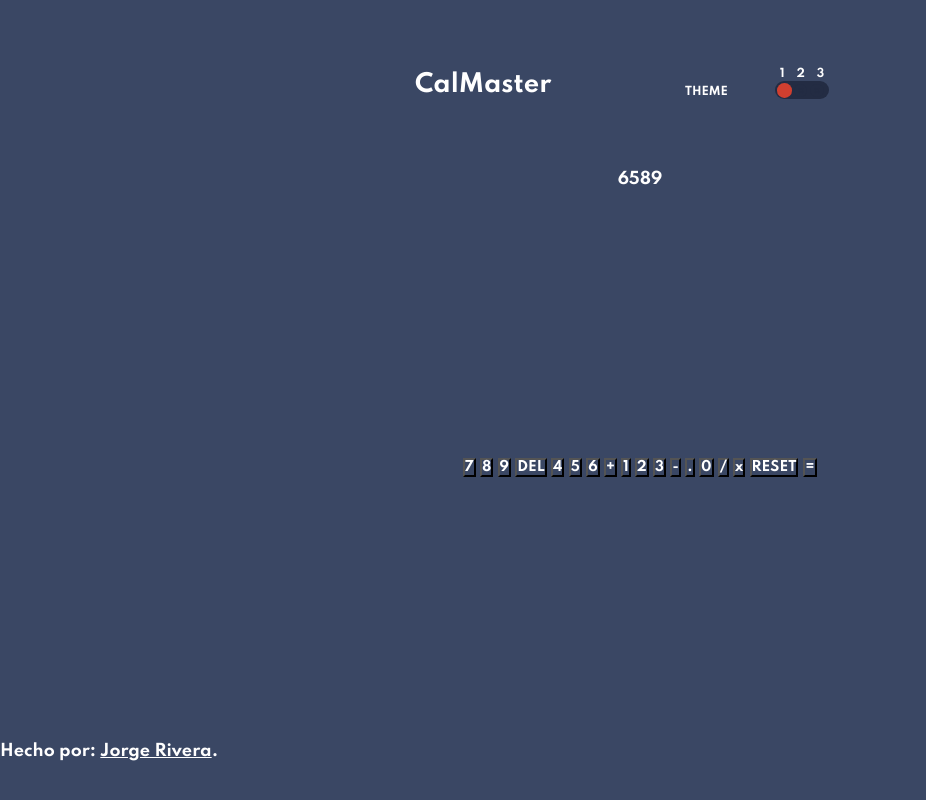
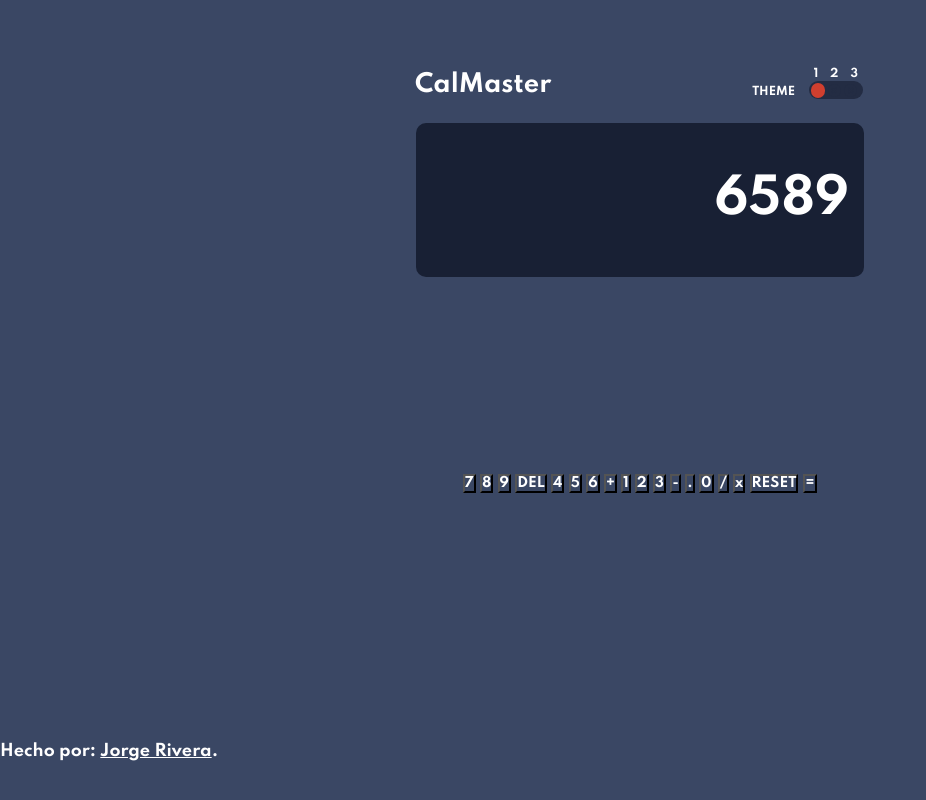
Before and after one commit to JorgeR-Code/calculadora, a plain HTML site: page index.html in a window 1280 px wide. Shown: the whole page, without its empty margins (0-926 px from the left). Drawn offline with Linux system fonts and the light colour scheme.

Commit message:
display css

```diff
--- a/style.css
+++ b/style.css
@@ -28,7 +28,7 @@
     "display"
     "keyboard";
     grid-template-columns: 1fr;
-    grid-template-rows: 10% 20% 70%;
+    grid-template-rows: 10% 25% 65%;
     background-color: transparent;
     justify-content: center;
     align-items: center;
@@ -53,12 +53,12 @@
 
 }
 
-/* selector*/
+/* selector top*/
 
 .selector{
     width: 100%;
     display: grid;
-    grid-template-columns: 60% 20% 15%;
+    grid-template-columns: 60% 25% 15%;
     grid-template-areas: "calMaster theme selectToggle";
     align-items: end;
 }
@@ -69,11 +69,13 @@
 }
 
 .theme{
+    margin-left: 6em;
     grid-area: theme;
     font-size: 0.7em;
 }
 
 .selectToggle{
+    margin-left: 1em;
     width: 80%;
     font-size: 0.7em;
     display: flex;
@@ -152,3 +154,23 @@
     background:hsl(176, 100%, 44%);
     left: 3.5em;
   }
+
+/* Display */
+
+
+.display{
+    margin-top: 2%;
+    width: 95%;
+    height: 90%;
+    background-color: hsl(224, 36%, 15%);
+    border-radius: 10px;
+    padding: 5px 15px 5px 5px;
+    display: flex;
+    flex-direction: row;
+    justify-content: flex-end;
+    align-items: center;
+    font-size: 3em;
+
+
+
+}
```
